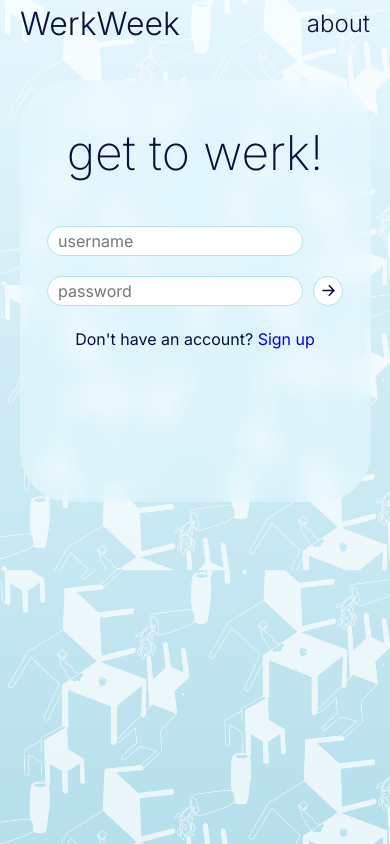
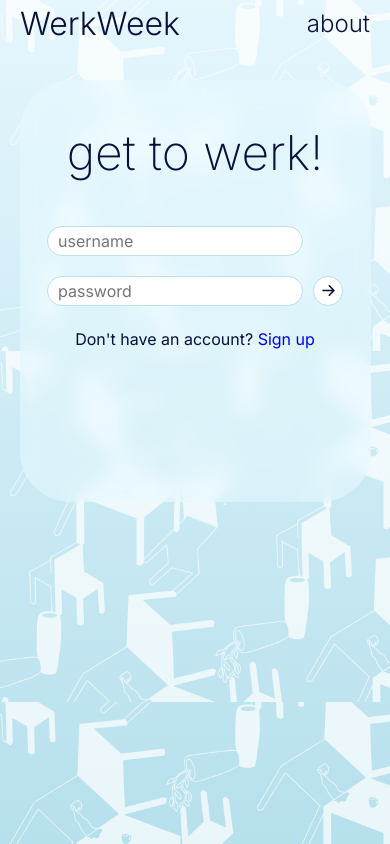
Before and after one commit to armstmol01/weekly-planner, a React (Create React App) app in the folder client/: page / in a window 390 px wide. Built offline with nearby package versions, Linux system fonts and the light colour scheme; a web font is replaced by a local one.

Commit message:
chair pattern mobile size

```diff
--- a/client/src/App.css
+++ b/client/src/App.css
@@ -26,7 +26,7 @@ body {
 @media screen and (max-width: 850px) {
   .chair-pattern {
     background: url('assets/chairpattern.png');
-    background-size: 130%;
+    background-size: 160%;
     background-repeat: repeat;
   }
 }
```
